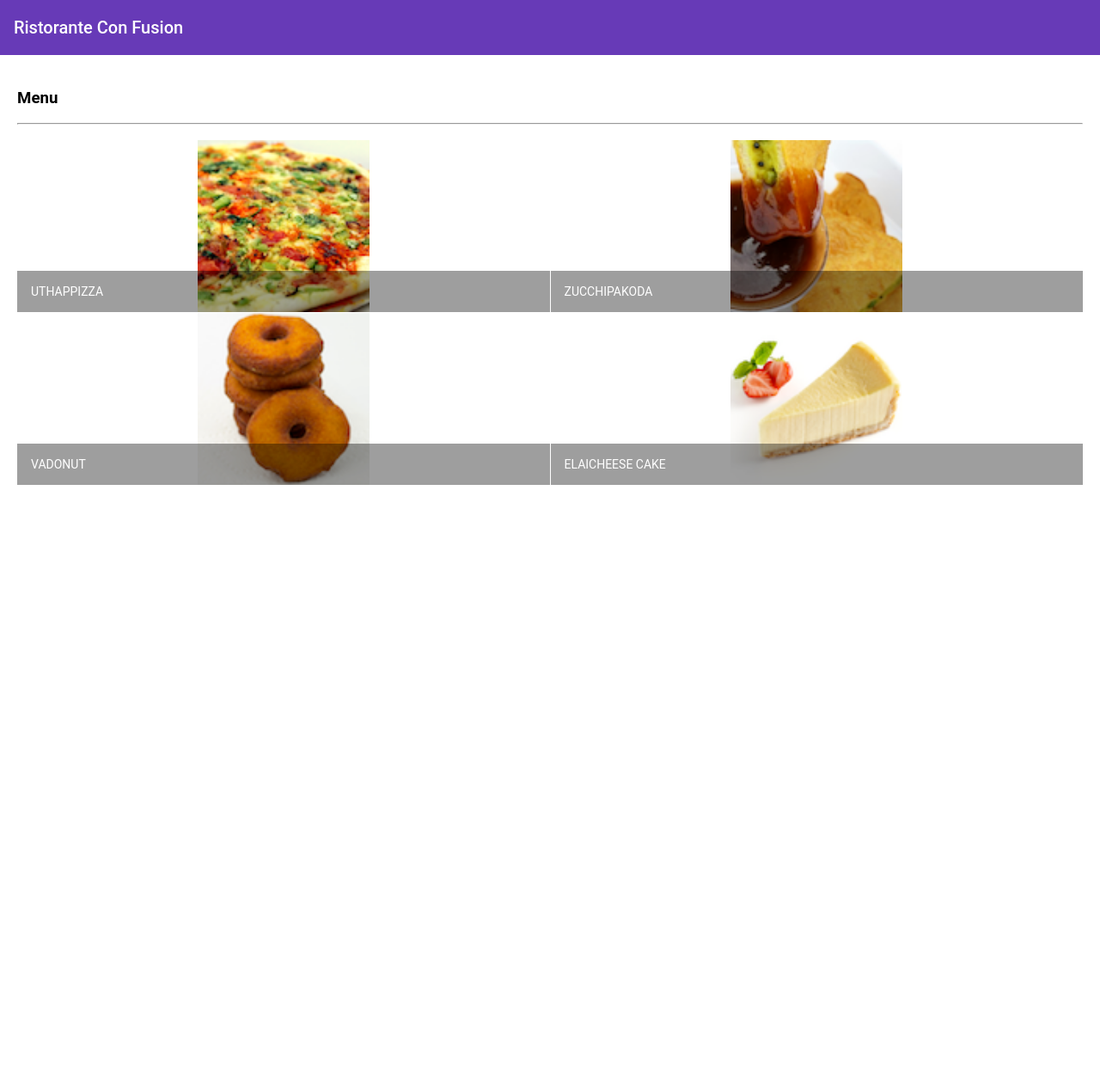
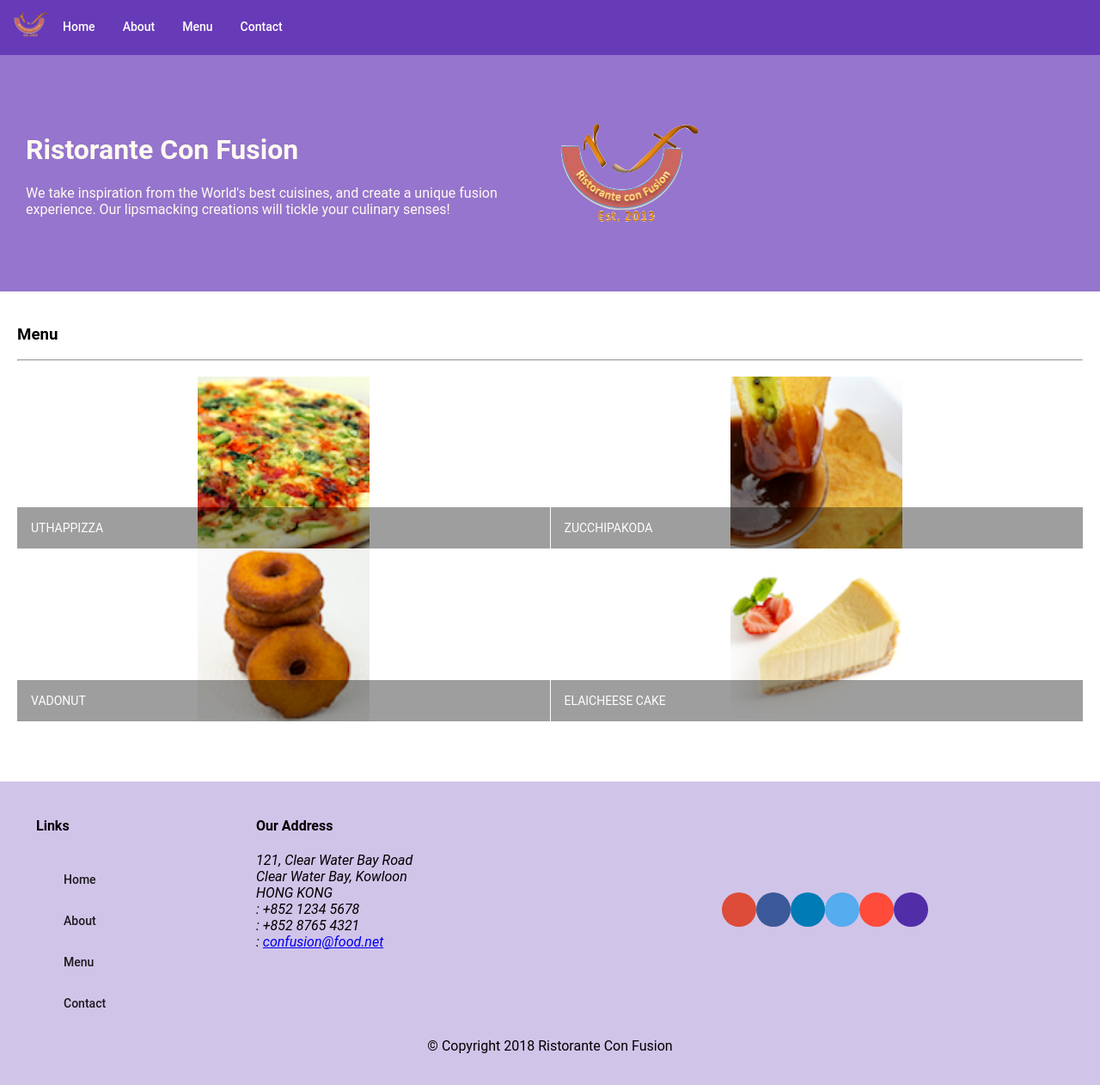
Before and after one commit to pietroborrelli/conFusion, an Angular app: page / in a window 1280 px wide. Shown: the whole page at 86% size. Before the commit the page ends 800 px from the top, so only its background shows below. Built offline with nearby package versions, Linux system fonts and the light colour scheme.

Commit message:
Header and Footer

```diff
--- a/src/app/app.component.html
+++ b/src/app/app.component.html
@@ -1,3 +1,3 @@
-<mat-toolbar color="primary"><span>Ristorante Con Fusion</span></mat-toolbar>
-
+<app-header></app-header>
 <app-menu></app-menu>
+<app-footer></app-footer>
--- a/src/app/app.module.ts
+++ b/src/app/app.module.ts
@@ -19,6 +19,8 @@
 import { DishdetailComponent } from './dishdetail/dishdetail.component';
 
 import { DishService } from './services/dish.service';
+import { HeaderComponent } from './header/header.component';
+import { FooterComponent } from './footer/footer.component';
 
 //NgModule is a decorator is a function that modifies Javascript classes
 //we'll use more decorators
@@ -29,7 +31,9 @@
   declarations: [
     AppComponent,
     MenuComponent,
-    DishdetailComponent
+    DishdetailComponent,
+    HeaderComponent,
+    FooterComponent
   ],
   //all these modules need to be imported to be used with this app module. So this app module now depends upon these other modules.
   //So when you import the modules, you are specifying here saying that the app module will make use of this module
--- /dev/null
+++ b/src/app/footer/footer.component.html
@@ -0,0 +1,43 @@
+<div class="container footer"
+    fxLayout="row wrap"
+    fxLayout.lt-md="column"
+    fxLayoutAlign="center center"
+    fxLayoutGap="10px">
+
+  <div fxFlex="100" fxFlex.gt-sm="50">
+    <div fxLayout="row">
+      <div fxFlex="40" fxFlexOffset="20px">
+        <h4>Links</h4>
+        <mat-list>
+          <mat-list-item><a mat-button>Home</a></mat-list-item>
+          <mat-list-item><a mat-button>About</a></mat-list-item>
+          <mat-list-item><a mat-button>Menu</a></mat-list-item>
+          <mat-list-item><a mat-button>Contact</a></mat-list-item>
+        </mat-list>
+      </div>
+      <div fxFlex="55">
+        <h4>Our Address</h4>
+        <address style="text-size: 80%">
+          121, Clear Water Bay Road<br> Clear Water Bay, Kowloon<br> HONG KONG<br>
+          <i class="fa fa-phone"></i>: +852 1234 5678<br>
+          <i class="fa fa-fax"></i>: +852 8765 4321<br>
+          <i class="fa fa-envelope"></i>:
+          <a href="mailto:confusion@food.net">confusion@food.net</a>
+        </address>
+      </div>
+    </div>
+  </div>
+  <div fxFlex="100" fxFlex.gt-sm="45">
+    <div style="text-align:center">
+      <a mat-icon-button class="btn-google-plus" href="http://google.com/+"><i class="fa fa-google-plus fa-lg"></i></a>
+      <a mat-icon-button class="btn-facebook" href="http://www.facebook.com/profile.php?id="><i class="fa fa-facebook fa-lg"></i></a>
+      <a mat-icon-button class="btn-linkedin" href="http://www.linkedin.com/in/"><i class="fa fa-linkedin fa-lg"></i></a>
+      <a mat-icon-button class="btn-twitter" href="http://twitter.com/"><i class="fa fa-twitter fa-lg"></i></a>
+      <a mat-icon-button class="btn-youtube" href="http://youtube.com/"><i class="fa fa-youtube fa-lg"></i></a>
+      <a mat-icon-button class="btn-mail" href="mailto:"><i class="fa fa-envelope-o fa-lg"></i></a>
+    </div>
+  </div>
+  <div>
+      <p>© Copyright 2018 Ristorante Con Fusion</p>
+  </div>
+</div>
--- /dev/null
+++ b/src/app/footer/footer.component.scss
@@ -0,0 +1,21 @@
+$lt-gray: #ddd;
+$background-dark: #512DA8;
+$background-light: #9575CD;
+$background-pale: #D1C4E9;
+
+@mixin zero-margin($pad-up-down, $pad-left-right) {
+    margin: 0px auto;
+    padding: $pad-up-down $pad-left-right;
+}
+
+.footer{
+    background-color: $background-pale;
+    @include zero-margin(20px, 0px);
+}
+
+.btn-facebook {color:#fff!important; background-color:#3b5998!important;}
+.btn-google-plus{color:#fff!important;background-color:#dd4b39!important;}
+.btn-youtube{color:#fff!important;background-color:#ff4b39!important;}
+.btn-linkedin{color:#fff!important;background-color:#007bb6!important;}
+.btn-twitter{color:#fff!important;background-color:#55acee!important;}
+.btn-mail{color:#fff!important;background-color:#512DA8!important;}
--- /dev/null
+++ b/src/app/footer/footer.component.ts
@@ -0,0 +1,15 @@
+import { Component, OnInit } from '@angular/core';
+
+@Component({
+  selector: 'app-footer',
+  templateUrl: './footer.component.html',
+  styleUrls: ['./footer.component.scss']
+})
+export class FooterComponent implements OnInit {
+
+  constructor() { }
+
+  ngOnInit() {
+  }
+
+}
--- /dev/null
+++ b/src/app/header/header.component.html
@@ -0,0 +1,27 @@
+<mat-toolbar color="primary">
+    <span><img src="/assets/images/logo.png" height=30 width=41></span>
+    <a mat-button><span class="fa fa-home fa-lg"></span> Home</a>
+    <a mat-button><span class="fa fa-info fa-lg"></span> About</a>
+    <a mat-button><span class="fa fa-list fa-lg"></span> Menu</a>
+    <a mat-button><span class="fa fa-address-card fa-lg"></span> Contact</a>
+  </mat-toolbar>
+
+  <div class="container jumbotron"
+      fxLayout="row"
+      fxLayout.sm="column"
+      fxLayout.xs="column"
+      fxLayoutAlign.xs="start center"
+      fxLayoutAlign.sm="start center"
+      fxLayoutAlign.gt-sm="center center"
+      fxLayoutGap="10px">
+
+    <div fxFlex fxFlex.gt-sm="50%">
+      <h1>Ristorante Con Fusion</h1>
+      <p>We take inspiration from the World's best cuisines, and create a unique fusion experience. Our lipsmacking creations
+        will tickle your culinary senses!</p>
+    </div>
+    <div fxFlex fxFlex.gt-sm="20%">
+      <img src="/assets/images/logo.png" alt="Logo">
+    </div>
+    <div fxFlex></div>
+  </div>
--- /dev/null
+++ b/src/app/header/header.component.scss
@@ -0,0 +1,16 @@
+$lt-gray: #ddd;
+$background-dark: #512DA8;
+$background-light: #9575CD;
+$background-pale: #D1C4E9;
+
+@mixin zero-margin($pad-up-down, $pad-left-right) {
+    margin: 0px auto;
+    padding: $pad-up-down $pad-left-right;
+}
+
+.jumbotron {
+    @include zero-margin(70px,30px);
+    background: $background-light ;
+    color:floralwhite;
+    min-height: 150px;
+}
--- /dev/null
+++ b/src/app/header/header.component.ts
@@ -0,0 +1,15 @@
+import { Component, OnInit } from '@angular/core';
+
+@Component({
+  selector: 'app-header',
+  templateUrl: './header.component.html',
+  styleUrls: ['./header.component.scss']
+})
+export class HeaderComponent implements OnInit {
+
+  constructor() { }
+
+  ngOnInit() {
+  }
+
+}
```
Also changed, not shown: 2 other files (tests, documents, lock files or other folders).
